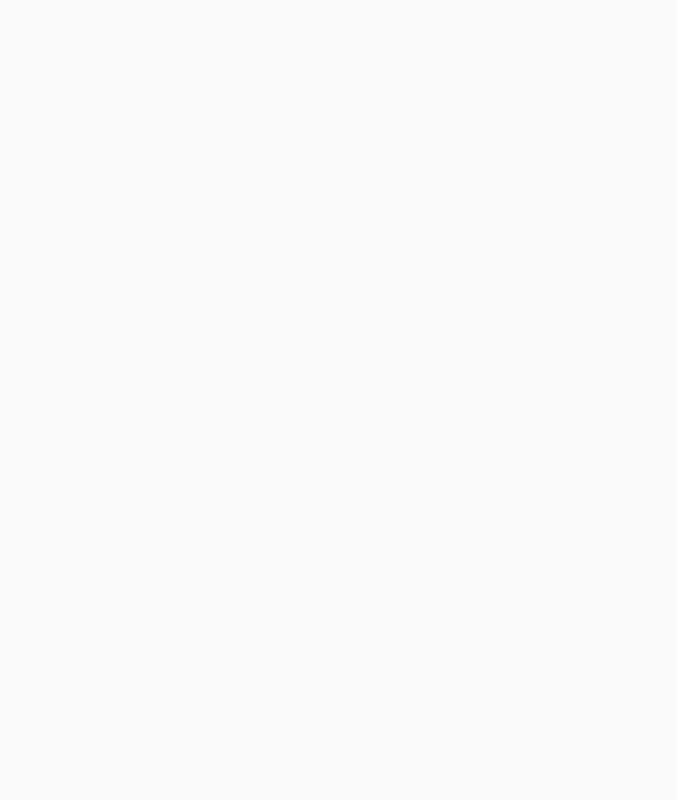
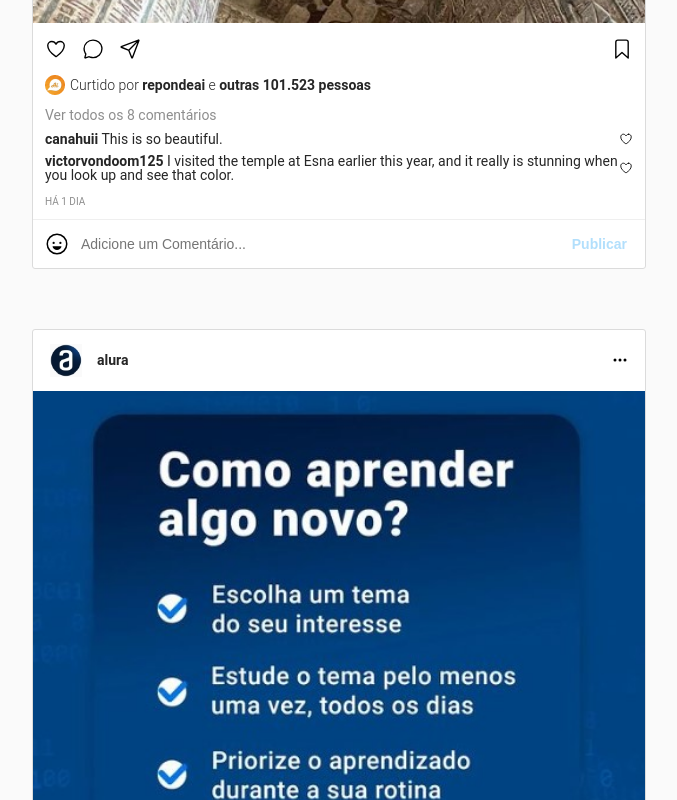
Before and after one commit to Laisses/projeto7-instagramreact, a JavaScript app: page / in a window 1280 px wide. Shown: the part 880-1680 px from the top of the page, without its empty margins (301-978 px from the left). Before the commit the page ends 800 px from the top, so only its background shows below. Built offline with nearby package versions, Linux system fonts and the light colour scheme.

Commit message:
add posts component

```diff
--- a/src/Main.js
+++ b/src/Main.js
@@ -1,13 +1,12 @@
 import { Stories } from "./Stories";
+import { Posts } from "./Posts";
 
-/*const Posts = () => {
-    return ();
-};*/
 
 const Feed = () => {
     return (
         <div className="feed">
             <Stories />
+            <Posts />
         </div>
 
     );
--- /dev/null
+++ b/src/Posts.js
@@ -0,0 +1,154 @@
+const postsData = [
+    {
+        autor: {
+            nome: "andrewmarkhenry",
+            foto: "assets/images/andrew-post.jpg",
+        },
+        media: {
+            tipo: "imagem",
+            source: "assets/images/post-egito.jpg",
+        },
+        curtidas: {
+            imagem: "assets/images/respondeai2.jpg",
+            nome: "repondeai",
+            curtidas: 101.523
+        },
+        comentarios: {
+            numero: 8,
+            mensagens:
+                [
+                    { nome: "canahuii", texto: "This is so beautiful." },
+                    { nome: "victorvondoom125", texto: "I visited the temple at Esna earlier this year, and it really is stunning when you look up and see that color." },
+                ],
+            dias: 1,
+        },
+    },
+    {
+        autor: {
+            nome: "alura",
+            foto: "assets/images/alura-post.jpg",
+        },
+        media: {
+            tipo: "imagem",
+            source: "assets/images/post-alura.jpg",
+        },
+        curtidas: {
+            imagem: "assets/images/marianinha.jpg",
+            nome: "anaclara.profa",
+            curtidas: 10.468
+        },
+        comentarios: {
+            numero: 16,
+            mensagens:
+                [
+                    { nome: "sarafacundo.tech", texto: "Que massaaaaaa" },
+                    { nome: "rajayt992", texto: "Como eu faço para me inscrever?" },
+                ],
+            dias: 3,
+        },
+    },
+    {
+        autor: {
+            nome: "barked",
+            foto: "assets/images/barked1.jpg",
+        },
+        media: {
+            tipo: "video",
+            source: {
+                mp4: "assets/images/video.mp4",
+                ogg: "assets/images/video.ogg",
+            },
+        },
+        curtidas: {
+            imagem: "assets/images/adorableanimals2.jpg",
+            nome: "adorableanimals",
+            curtidas: 200.898
+        },
+        comentarios: {
+            numero: 6,
+            mensagens:
+                [
+                    { nome: "evangelyne.p", texto: "Ohhh que j'adore c'est vraiment un animal trop trop chou on a l'impression qu'il sourit tout le temps" },
+                    { nome: "j.mac41", texto: "SO CUTE" },
+                ],
+            dias: 1,
+        },
+    },
+];
+
+const Post = props => {
+    return (
+        <li>
+            <div className="posts__titulo">
+                <div className="posts__titulo--id">
+                    <img src={props.foto} alt={`Foto de perifl de ${props.autor}`} />
+                    <h2>{props.autor}</h2>
+                </div>
+                <img src="assets/images/ellipsis-horizontal.svg" alt="Ícone de reticências" className="posts__titulo--icone" />
+            </div>
+            {props.mediaTipo === "imagem"
+                ? <img src={props.mediaSrc} alt="imagem do post" className="posts__img" />
+                :
+                <video controls autoPlay muted>
+                    <source src={props.mediaSrc.mp4} type="video/mp4" />
+                    <source src={props.mediaSrc.ogg} type="video/ogg" />
+                    Your browser does not support the video tag.
+                </video>
+            }
+            <div className="posts__acoes">
+                <div className="posts__acoes--positivas">
+                    <img src="assets/images/heart-outline.svg" alt="Ícone de coração" />
+                    <img src="assets/images/chatbubble-outline.svg" alt="Ícone de balão de conversa" />
+                    <img src="assets/images/paper-plane-outline.svg" alt="Ícone de um avião de papel" />
+                </div>
+                <img src="assets/images/bookmark-outline.svg" alt="Ícone de marcador de página" />
+            </div>
+            <div className="posts__reacoes">
+                <img src={props.curtidasImg} alt="Foto do perfil" />
+                <p>Curtido por <span>{props.curtidasNome}</span> e <span>outras {props.curtidasNumero} pessoas</span></p>
+            </div>
+            <div className="posts__comentarios">
+                <h3>Ver todos os {props.comentariosQtde} comentários</h3>
+                {props.comentariosMensagens.map(e =>
+                    <div key={e.nome}>
+                        <p><span>{e.nome}</span> {e.texto}</p>
+                        <img src="assets/images/heart-outline.svg" alt="ícone de coração" />
+                    </div>)}
+                <p className="posts__comentarios--data">
+                    {props.comentariosDias === 1
+                        ?
+                        `Há ${props.comentariosDias} dia`
+                        :
+                        `Há ${props.comentariosDias} dias`
+                    }
+                </p>
+            </div>
+            <div className="posts__comentar">
+                <img src="assets/images/happy-outline.svg" alt="Ícone de carinha feliz" />
+                <input type="text" aria-label="Adicione um comentário..." placeholder="Adicione um Comentário..." />
+                <button type="button">Publicar</button>
+            </div>
+        </li>
+    );
+};
+
+export const Posts = () => {
+    return (
+        <ul className="posts">
+            {postsData.map(p =>
+                <Post
+                    key={p.autor.nome}
+                    autor={p.autor.nome}
+                    foto={p.autor.foto}
+                    mediaTipo={p.media.tipo}
+                    mediaSrc={p.media.source}
+                    curtidasImg={p.curtidas.imagem}
+                    curtidasNome={p.curtidas.nome}
+                    curtidasNumero={p.curtidas.curtidas}
+                    comentariosQtde={p.comentarios.numero}
+                    comentariosMensagens={p.comentarios.mensagens}
+                    comentariosDias={p.comentarios.dias}
+                />)}
+        </ul>
+    );
+};
```
